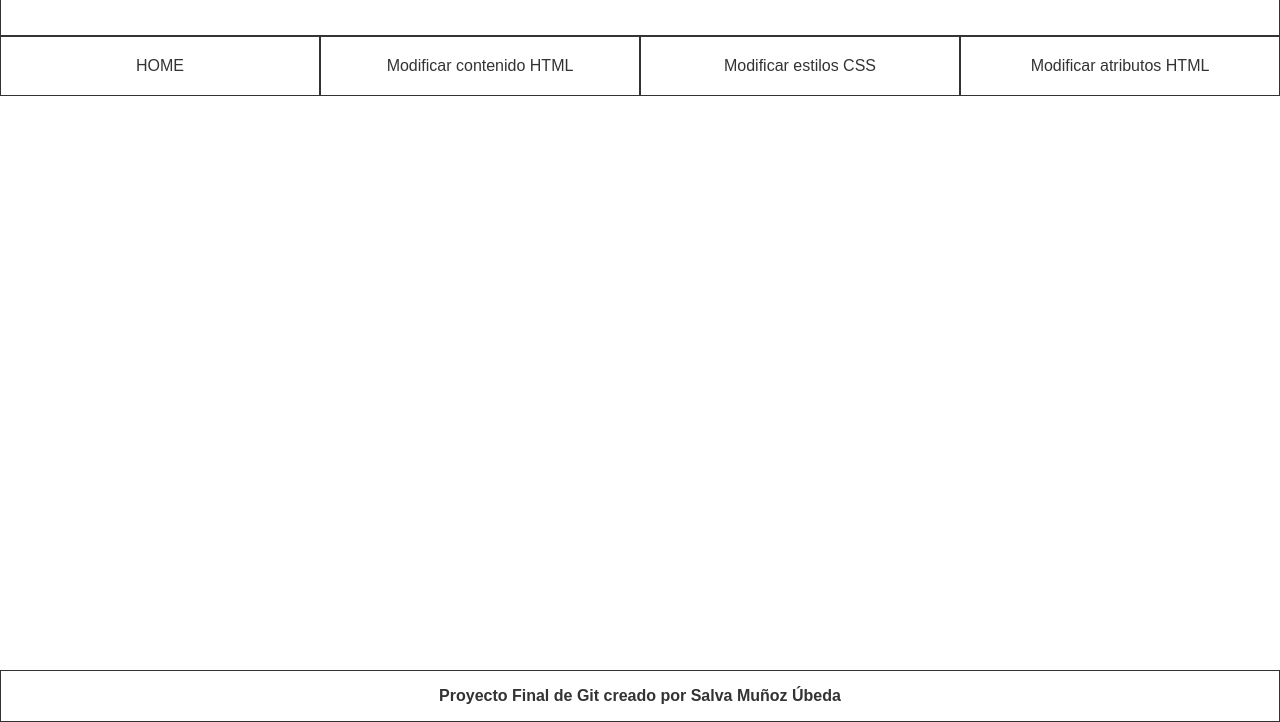
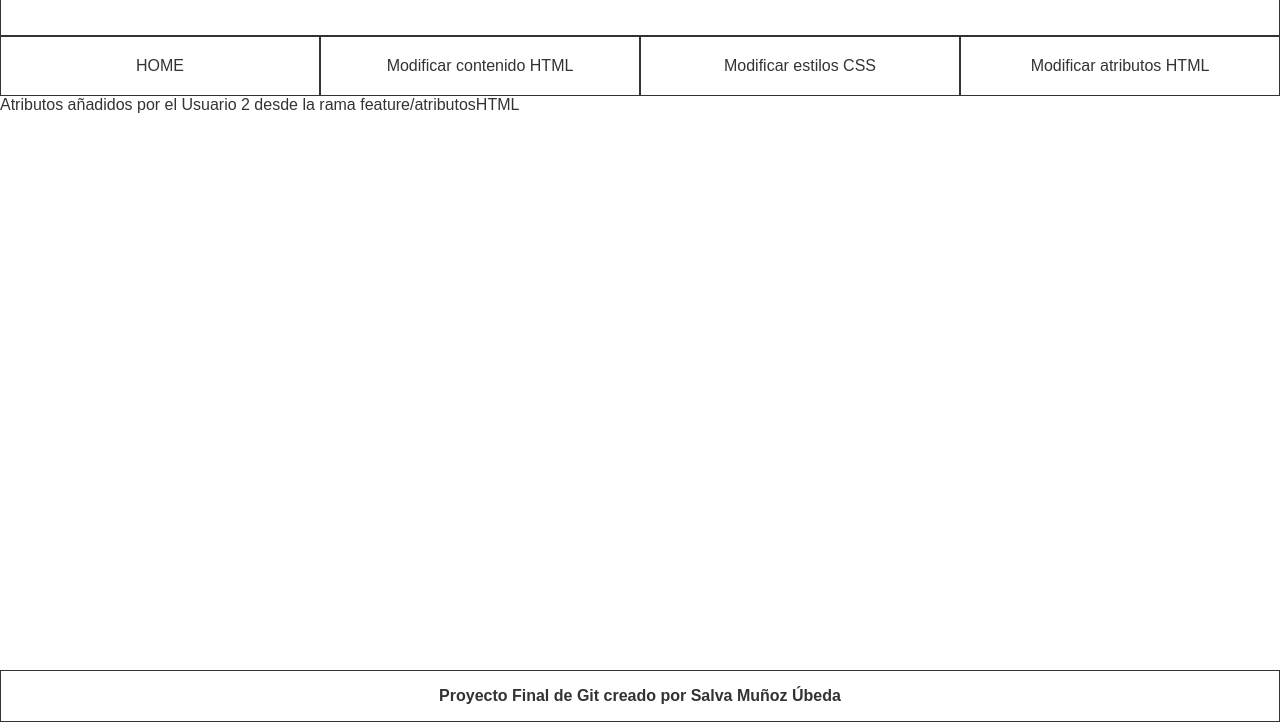
Before and after one commit to Salmu10/Salva_ProyectoFinalGit, a website built with Parcel: page index.html in a window 1280 px wide. Shown: the part 78-800 px from the top of the page. Built offline with nearby package versions, Linux system fonts and the light colour scheme.

Commit message:
Usuario 2: Añadidos atributos html

```diff
--- a/index.html
+++ b/index.html
@@ -36,6 +36,7 @@
       <div>Modificar estilos CSS</div>
       <div>Modificar atributos HTML</div>
     </nav>
+    <div>Atributos añadidos por el Usuario 2 desde la rama feature/atributosHTML</div>
   </main>
 
   <footer class="footer">
```
